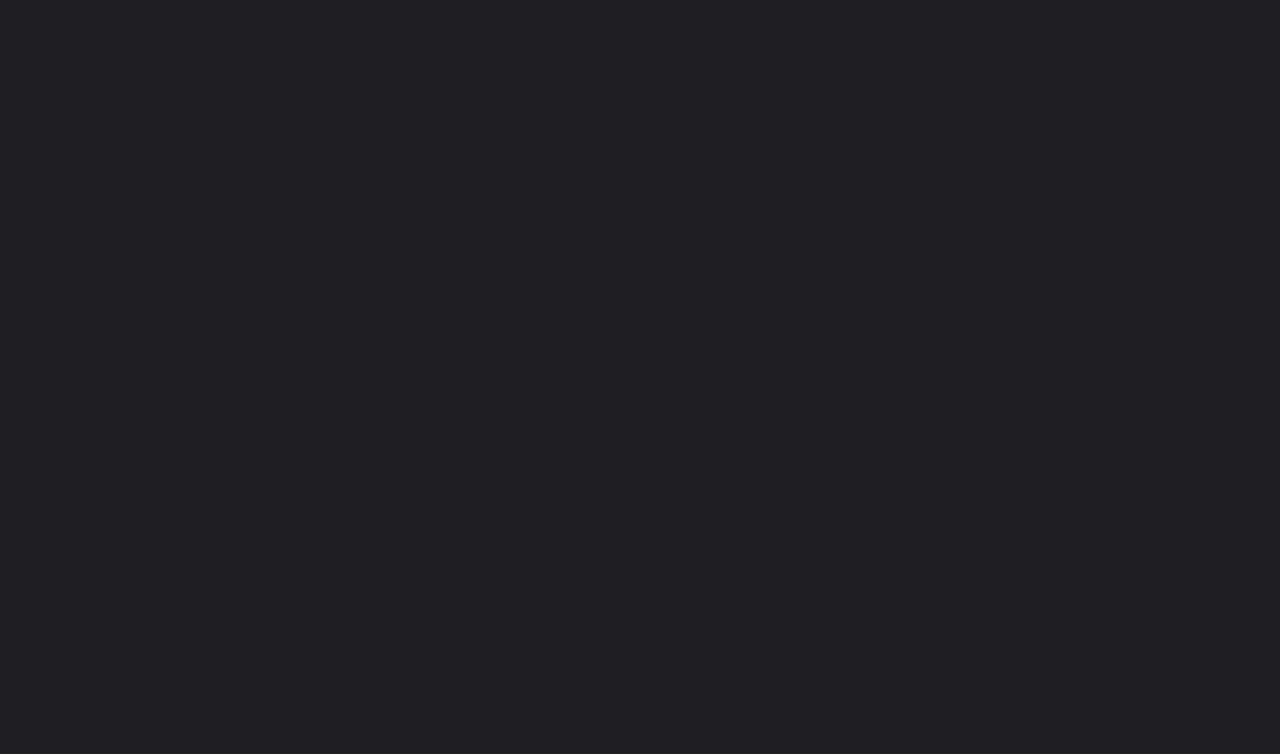
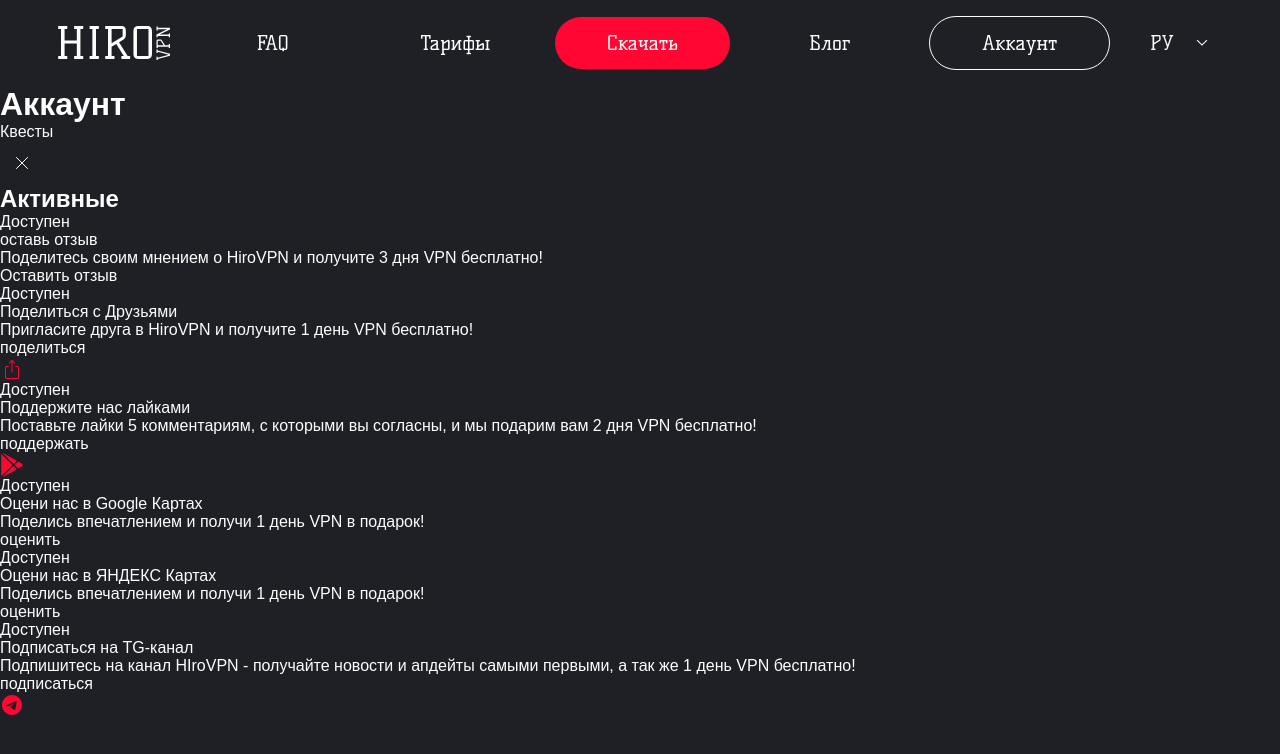
Before and after one commit to AnnaHelvetii/hero-quest, a React (Vite) app: page / in a window 1280 px wide. Shown: the top 754 px of the page. Built offline with nearby package versions, Linux system fonts and the light colour scheme; a web font is replaced by a local one.

Commit message:
Header / MainContent

```diff
--- a/src/App.tsx
+++ b/src/App.tsx
@@ -1,7 +1,11 @@
+import { Header } from "./components/header/Header";
+import { MainPage } from "./components/main-page/MainPage";
 
 function App() {
 	return (
 		<>
+			<Header />
+			<MainPage />
 		</>
 	)
 }
--- /dev/null
+++ b/src/components/fortune-section/FortuneSection.tsx
@@ -0,0 +1,8 @@
+import styles from "./FortuneSection.module.scss";
+
+export const FortuneSection = () => {
+	return (
+		<div className={styles.mainContainer}>
+		</div>
+	);
+};
--- a/src/components/header/Header.module.scss
+++ b/src/components/header/Header.module.scss
@@ -0,0 +1,80 @@
+@use "../../styles/variables" as *;
+@use "../../styles/mixins" as *;
+
+.headerContainer {
+	width: 100%;
+	font-family: "Kelly Slab", sans-serif;
+	font-size: 20px;
+
+	.headerContent {
+		margin: 16px auto;
+		max-width: $container-desktop;
+		@include flex-row-space-between;
+		gap: 16px;
+
+		.menuMobile {
+			@include xl {
+				display: none;
+			}
+
+			@include md {
+				display: block;
+			}
+		}
+
+		.headerLeft {
+			@include flex-row-space-between;
+			gap: 16px;
+
+			@include md {
+				display: none;
+			}
+		}
+
+		.headerButton {
+			background-color: $accent;
+			border-radius: 40px;
+			color: $text;
+			padding: 14px 52px;
+
+			@include md {
+				display: none;
+			}
+		}
+
+		.headerRight {
+			@include flex-row-space-between;
+			gap: 16px;
+
+			.account {
+				border-radius: 40px;
+				padding: 14px 52px;
+				border: 1px solid $text;
+				width: auto;
+			}
+
+			@include md {
+				display: none;
+			}
+		}
+
+		.chooseLang {
+			display: flex;
+			gap: 16px;
+			padding: 14px 24px;
+
+			@include md {
+				padding: 14px 0;
+			}
+		}
+
+		.headerLink {
+			width: 167px;
+			text-align: center;
+		}
+
+		@include md {
+			max-width: $container-tablet;
+		}
+	}
+}
--- a/src/components/header/Header.tsx
+++ b/src/components/header/Header.tsx
@@ -0,0 +1,32 @@
+import styles from './Header.module.scss';
+import logo from './../../img/logo.svg';
+import arrow from './../../img/white-icons/arrow.svg';
+import burger from './../../img/white-icons/ico.svg';
+
+export const Header = () => {
+	return (
+		<div className={styles.headerContainer}>
+			<div className={styles.headerContent}>
+				<img
+					className={styles.menuMobile}
+					src={burger}
+					alt='show menu'
+				/>
+				<img src={logo} alt="logo" />
+				<div className={styles.headerLeft}>
+					<span className={styles.headerLink}>FAQ</span>
+					<span className={styles.headerLink}>Тарифы</span>
+				</div>
+				<button className={styles.headerButton}>Скачать</button>
+				<div className={styles.headerRight}>
+					<span className={styles.headerLink}>Блог</span>
+					<span className={`${styles.headerLink} ${styles.account}`}>Аккаунт</span>
+				</div>
+				<div className={styles.chooseLang}>
+					<span>РУ</span>
+					<img src={arrow} alt="choose language" />
+				</div>
+			</div>
+		</div>
+	)
+};
--- /dev/null
+++ b/src/components/main-page/MainPage.tsx
@@ -0,0 +1,36 @@
+import styles from "./MainPage.module.scss";
+import cross from "./../../img/white-icons/cross.svg";
+import { QUESTS_DATA } from "../../helpers";
+import { FortuneSection } from "../fortune-section/FortuneSection";
+
+export const MainPage: React.FC = () => {
+	return (
+		<div className={styles.mainContainer}>
+			<h1 className={styles.mainTitle}>Аккаунт</h1>
+
+			<section className={styles.headerSection}>
+				<span>Квесты</span>
+				<img src={cross} alt="close" />
+			</section>
+			<FortuneSection />
+			<section className={styles.shareListSection}>
+				<h2 className={styles.title}>Активные</h2>
+				<ul className={styles.shareList}>
+					{QUESTS_DATA.map((quest) => (
+						<li key={quest.id} className={styles.shareListItem}>
+							<div className={styles.statusButton}>
+								{quest.status}
+							</div>
+							<p className={styles.itemTitle}>{quest.title}</p>
+							<p className={styles.itemText}>{quest.text}</p>
+							<div className={styles.itemButton}>
+								<p>{quest.buttonText}</p>
+								{quest.icon && <img src={quest.icon} alt={quest.title} />}
+							</div>
+						</li>
+					))}
+				</ul>
+			</section>
+		</div>
+	)
+}
--- /dev/null
+++ b/src/helpers.ts
@@ -0,0 +1,13 @@
+import type { QuestItem } from "./types";
+import share from "./img/accent-icons/share.svg";
+import googlePlay from "./img/accent-icons/google-play.svg";
+import telegram from "./img/accent-icons/telegram.svg";
+
+export const QUESTS_DATA: QuestItem[] = [
+	{ id: 1, status: "Доступен", title: "оставь отзыв", text: "Поделитесь своим мнением о HiroVPN и получите 3 дня VPN бесплатно!", buttonText: "Оставить отзыв" },
+	{ id: 2, status: "Доступен", title: "Поделиться с Друзьями", text: "Пригласите друга в HiroVPN и получите 1 день VPN бесплатно!", buttonText: "поделиться", icon: share },
+	{ id: 3, status: "Доступен", title: "Поддержите нас лайками", text: "Поставьте лайки 5 комментариям, с которыми вы согласны, и мы подарим вам 2 дня VPN бесплатно!", buttonText: "поддержать", icon: googlePlay },
+	{ id: 4, status: "Доступен", title: "Оцени нас в Google Картах", text: "Поделись впечатлением и получи 1 день VPN в подарок!", buttonText: "оценить" },
+	{ id: 5, status: "Доступен", title: "Оцени нас в ЯНДЕКС Картах", text: "Поделись впечатлением и получи 1 день VPN в подарок!", buttonText: "оценить" },
+	{ id: 6, status: "Доступен", title: "Подписаться на TG-канал", text: "Подпишитесь на канал HIroVPN - получайте новости и апдейты самыми первыми, а так же 1 день VPN бесплатно!", buttonText: "подписаться", icon: telegram },
+];
--- a/src/main.tsx
+++ b/src/main.tsx
@@ -1,6 +1,6 @@
-import { StrictMode } from 'react'
-import { createRoot } from 'react-dom/client'
-import App from './App.tsx'
+import { StrictMode } from 'react';
+import { createRoot } from 'react-dom/client';
+import App from './App.tsx';
 import './styles/global.scss';
 
 createRoot(document.getElementById('root')!).render(
--- a/src/styles/_mixins.scss
+++ b/src/styles/_mixins.scss
@@ -21,6 +21,12 @@
 	justify-content: center;
 }
 
+@mixin flex-row-space-between {
+	display: flex;
+	align-items: center;
+	justify-content: space-between;
+}
+
 @mixin border-radius-8 {
 	-webkit-border-radius: 8px;
 	-moz-border-radius: 8px;
--- a/src/styles/global.scss
+++ b/src/styles/global.scss
@@ -3,7 +3,7 @@
 @use "./mixins" as *;
 
 @font-face {
-	font-family: "Kelly Slab", sans-serif;
+	font-family: "Kelly Slab";
 	font-weight: 400;
 	font-style: normal;
 	font-display: swap;
@@ -11,7 +11,7 @@
 }
 
 @font-face {
-	font-family: "Alumni Sans", sans-serif;
+	font-family: "Alumni Sans";
 	font-optical-sizing: auto;
 	font-weight: 400;
 	font-style: normal;
--- /dev/null
+++ b/src/types.ts
@@ -0,0 +1,8 @@
+export interface QuestItem {
+	id: number;
+	status: string;
+	title: string;
+	text: string;
+	buttonText: string;
+	icon?: string;
+}
```
Also changed, not shown: src/components/fortune-section/FortuneSection.module.scss (added), src/components/main-page/MainPage.module.scss (added), src/img/accent-icons/google-play.svg (renamed from src/img/accent-icons/google play.svg).
